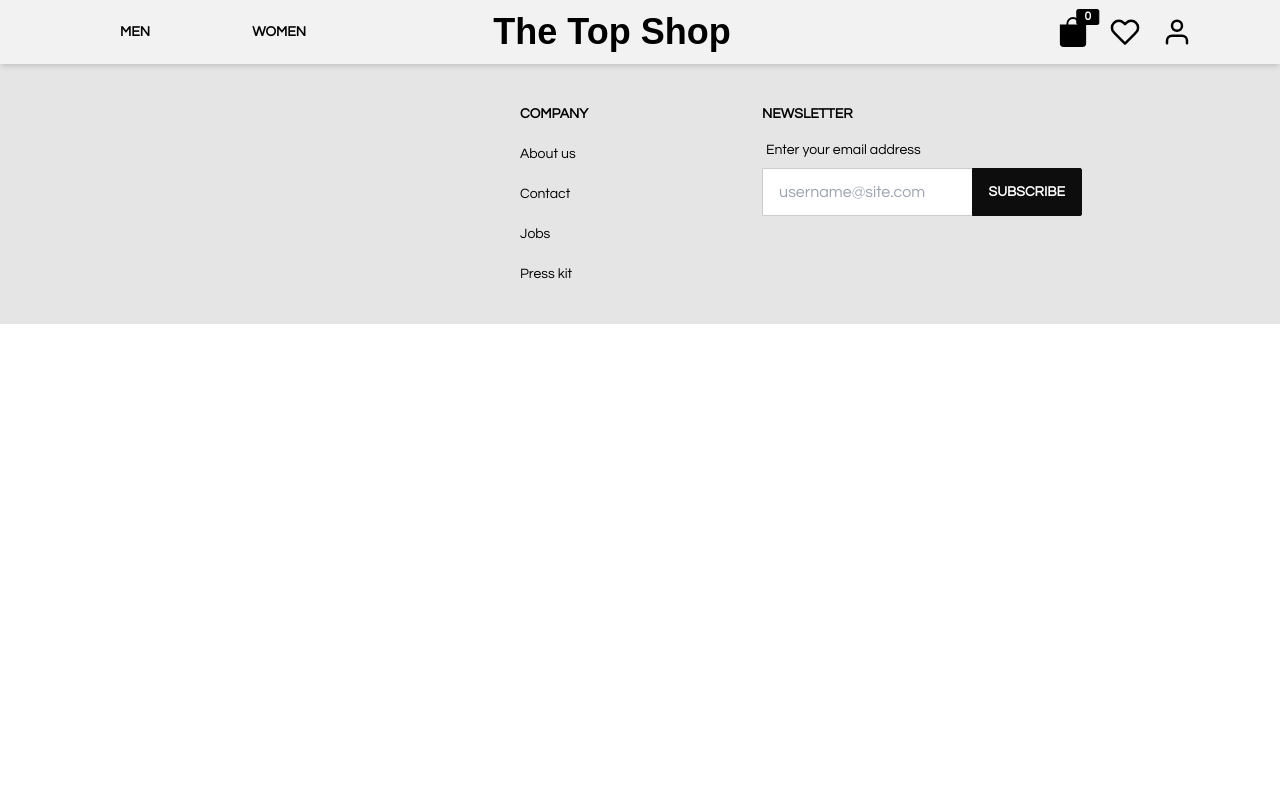
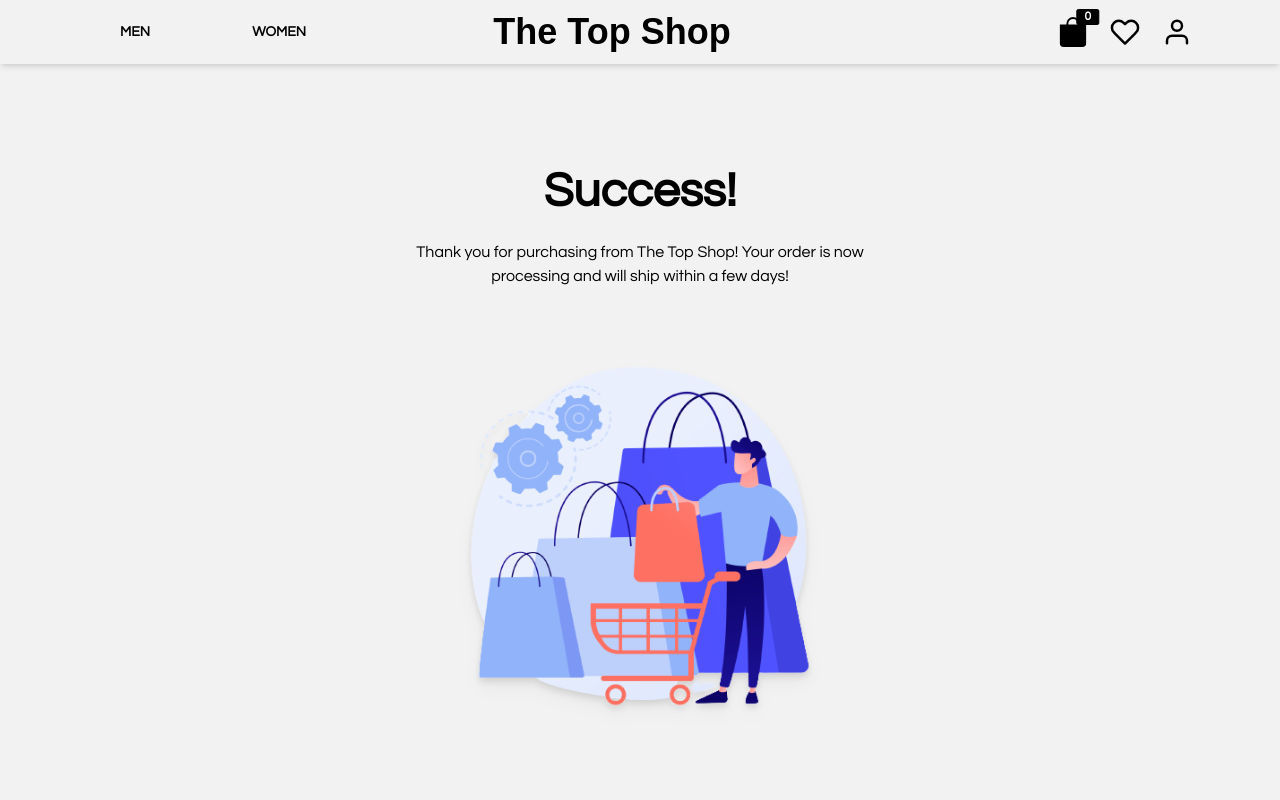
Before and after one commit to Andrew-Wand/shopping-app-react, a React (Vite) app: page /checkout in a window 1280 px wide. Shown: the top 800 px of the page. Built offline with nearby package versions, Linux system fonts and the light colour scheme; no server answers; the database is empty; a web font is replaced by a local one.

Commit message:
checkout css. wishlist css.

```diff
--- a/src/App.jsx
+++ b/src/App.jsx
@@ -10,6 +10,7 @@ import PrivateRoute from "./components/PrivateRoute";
 import Wishlist from "./pages/Wishlist";
 import SingleItem from "./pages/SingleItem";
 import Footer from "./components/Footer";
+import Checkout from "./pages/Checkout";
 
 import useScrollPosition from "./hooks/useScrollPosition";
 import { BrowserRouter as Router, Routes, Route } from "react-router-dom";
@@ -69,6 +70,7 @@ function App() {
 
           <Route path="/sign-in" element={<SignIn />} />
           <Route path="/sign-up" element={<SignUp />} />
+          <Route path="/checkout" element={<Checkout />} />
           <Route path="/forgot-password" element={<ForgotPassword />} />
         </Routes>
         <Footer />
--- a/src/components/WishlistItem.jsx
+++ b/src/components/WishlistItem.jsx
@@ -1,6 +1,7 @@
 import { doc, deleteDoc } from "firebase/firestore";
 import { db } from "../firebase.config";
 import { useState } from "react";
+import { IoTrashOutline } from "react-icons/io5";
 
 function WishlistItem({ wishItem, wishlist, setWishlist }) {
   const onDeleteFromWishlist = async (wishlistId) => {
@@ -14,19 +15,27 @@ function WishlistItem({ wishItem, wishlist, setWishlist }) {
   };
 
   return (
-    <>
-      <li>
-        <h1>{wishItem.data.name}</h1>
-
+    <li className="grid grid-cols-[104px_0.66fr_0.33fr;] my-10 border-b-slate-300 border-b-[1px] p-5 ">
+      <div>
         <figure>
           <img src={wishItem.data.image} alt="Clothing" />
         </figure>
+      </div>
 
-        <button type="button" onClick={() => onDeleteFromWishlist(wishItem.id)}>
-          Delete
+      <div className="ml-10 mt-12">
+        <h1 className="text-lg font-bold">{wishItem.data.name}</h1>
+      </div>
+
+      <div className="ml-10 mt-[4rem]">
+        <button
+          type="button"
+          onClick={() => onDeleteFromWishlist(wishItem.id)}
+          className="text-2xl"
+        >
+          <IoTrashOutline />
         </button>
-      </li>
-    </>
+      </div>
+    </li>
   );
 }
 
--- a/src/pages/Cart.jsx
+++ b/src/pages/Cart.jsx
@@ -8,6 +8,7 @@ import {
   doc,
 } from "firebase/firestore";
 import { db } from "../firebase.config";
+import { useNavigate, Link } from "react-router-dom";
 import Loading from "../components/Loading";
 import CartItem from "../components/CartItem";
 import { IoShirtSharp } from "react-icons/io5";
@@ -15,6 +16,8 @@ import { IoShirtSharp } from "react-icons/io5";
 function Cart() {
   const [cartItems, setCartItems] = useState(null);
   const [loading, setLoading] = useState(true);
+
+  const navigate = useNavigate();
 
   useEffect(() => {
     const fetchCartItems = async () => {
@@ -79,10 +82,14 @@ function Cart() {
             </ul>
 
             <div className="flex flex-col text-left p-10 lg:items-center">
-              <p className="text-lg mb-5 lg:text-xl">
-                Subtotal: ${`${calcPrice}`}
-              </p>
-              <button className="btn btn-lg lg:w-6/12">Checkout</button>
+              <div className="lg:flex flex justify-around">
+                <p className="text-lg mb-5 lg:text-xl lg:mr-48">Subtotal:</p>
+                <p className="text-lg mb-5 lg:text-xl">${`${calcPrice}`}</p>
+              </div>
+
+              <Link to="/checkout" className="btn btn-lg lg:w-6/12">
+                Checkout
+              </Link>
             </div>
           </main>
         </>
--- a/src/pages/Checkout.jsx
+++ b/src/pages/Checkout.jsx
@@ -1,7 +1,26 @@
-import React from "react";
+import CheckoutPic from "../assets/other/checkout-pic.png";
 
 function Checkout() {
-  return <div>Checkout</div>;
+  return (
+    <div className="hero min-h-screen bg-base-200">
+      <div className="hero-content text-center">
+        <div className="max-w-md">
+          <h1 className="text-5xl font-bold">Success!</h1>
+          <p className="py-6">
+            Thank you for purchasing from The Top Shop! Your order is now
+            processing and will ship within a few days!
+          </p>
+          <figure>
+            <img
+              src={CheckoutPic}
+              alt="Checkout picture"
+              className="drop-shadow-lg"
+            />
+          </figure>
+        </div>
+      </div>
+    </div>
+  );
 }
 
 export default Checkout;
--- a/src/pages/Shop.jsx
+++ b/src/pages/Shop.jsx
@@ -85,7 +85,7 @@ function Shop({ handleAddToCart, category, setCategory, gender, setGender }) {
             <div className="divider lg:w-6/12 lg:ml-[30rem]">
               <IoShirtSharp className="text-4xl" />
             </div>
-            <ul className="lg:grid lg:grid-cols-3">
+            <ul className="lg:grid lg:grid-cols-3 lg:mx-48">
               {listings?.map((e, listing) => {
                 if (e.data.gender !== gender) {
                   return;
--- a/src/pages/Wishlist.jsx
+++ b/src/pages/Wishlist.jsx
@@ -10,6 +10,7 @@ import {
 } from "firebase/firestore";
 import Loading from "../components/Loading";
 import WishlistItem from "../components/WishlistItem";
+import { IoShirtSharp } from "react-icons/io5";
 
 import { db } from "../firebase.config";
 
@@ -47,13 +48,21 @@ function Wishlist() {
 
   return (
     <div>
-      <header>Wishlist</header>
+      <header>
+        <h1 className="text-center p-5 text-4xl lg:p-10 lg:text-6xl">
+          Wishlist
+        </h1>
+      </header>
+
+      <div className="divider lg:w-6/12 lg:ml-[30rem]">
+        <IoShirtSharp className="text-4xl" />
+      </div>
 
       {loading ? (
         <Loading />
       ) : wishlist && wishlist.length > 0 ? (
         <main>
-          <ul>
+          <ul className="lg:mx-56">
             {wishlist.map((wishItem) => (
               <WishlistItem
                 wishItem={wishItem}
```
Also changed, not shown: src/assets/other/checkout-pic.png (added).
